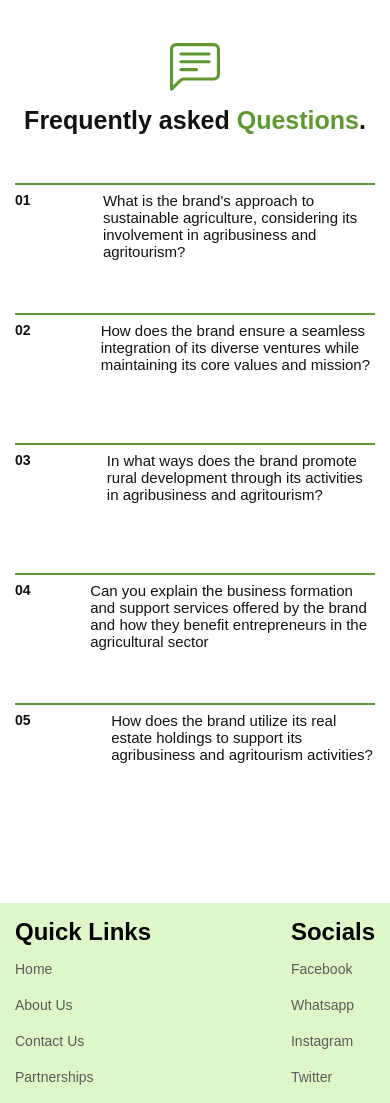
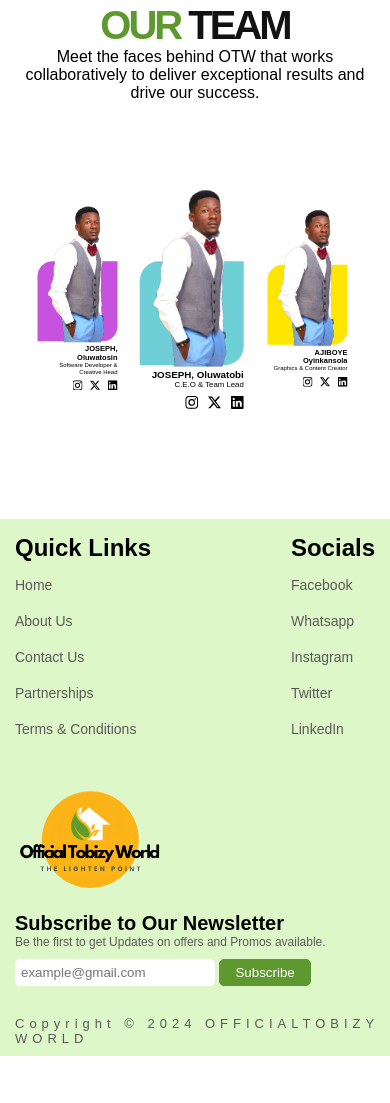
Before and after one commit to TosinoAce/OfficialTobizyWorld, a plain HTML site: page index.html in a window 390 px wide. Shown: the part 2438-3541 px from the top of the page. After the commit the page ends 3494 px from the top, so only its background shows below. Drawn offline with Linux system fonts and the light colour scheme; a web font is replaced by a local one.

Commit message:
Third Commit

```diff
--- a/index.html
+++ b/index.html
@@ -221,7 +221,10 @@
               to register their business or company name. Thank you for a job
               well done!"
             </p>
-            <p class="clientName">- Ms. Iyanuoluwa Ifetayo <br> CEO, House of DDrinks</p>
+            <p class="clientName">
+              - Ms. Iyanuoluwa Ifetayo <br />
+              CEO, House of DDrinks
+            </p>
           </div>
         </div>
         <div class="reviewCard">
@@ -239,143 +242,62 @@
         </div>
       </div>
     </section>
-    <section class="faq">
-      <h2>
-        <img src="images/chat-left-text.svg" alt="message" />
-        <div>Frequently asked <span>Questions</span>.</div>
-      </h2>
-      <div class="questionsContainer">
-        <div class="question">
-          <div class="q-number">
-            <p>01</p>
+    <section class="team">
+      <h2><span>OUR</span> TEAM</h2>
+      <p>
+        Meet the faces behind OTW that works collaboratively to deliver
+        exceptional results and drive our success.
+      </p>
+      <div class="teamContainer">
+        <div class="teamCard">
+          <div class="t-imageContainer">
+            <img
+              class="teamImg"
+              src="images/IMG_9993-removebg-preview.png"
+              alt=""
+            />
+            <div class="bg" style="background-color:#c752df;"></div>
           </div>
-          <div class="q-content">
-            <div class="textHead">
-              <img src="./images/arrow-down.svg" alt="arrow-down" />
-              <h3>
-                What is the brand's approach to sustainable agriculture,
-                considering its involvement in agribusiness and agritourism?
-              </h3>
-            </div>
-            <div class="textBody">
-              <p>
-                Our brand prioritizes sustainable agricultural practices by
-                implementing techniques such as crop rotation, organic farming
-                methods, and water conservation. In agritourism, we educate
-                visitors about the importance of sustainability and offer
-                experiences that showcase our eco-friendly initiatives, such as
-                farm-to-table tours and workshops on responsible farming
-                practices.
-              </p>
-            </div>
+          <h3 class="teamName">JOSEPH, Oluwatosin</h3>
+          <p class="position">Software Developer & Creative Head</p>
+          <div class="handle">
+            <a href=""><img src="images/instagram.svg" alt="" class="handleImg"></a>
+            <a href=""><img src="images/twitter-x.svg" alt="" class="handleImg"></a>
+            <a href=""><img src="images/linkedin.svg" alt="" class="handleImg"></a>
           </div>
         </div>
-        <div class="question">
-          <div class="q-number">
-            <p>02</p>
+        <div class="teamCard" id="Ceo">
+          <div class="t-imageContainer">
+            <img
+              class="teamImg"
+              src="images/IMG_9993-removebg-preview.png"
+              alt=""
+            />
+            <div class="bg" style="background-color:#6ecfd6;"></div>
           </div>
-          <div class="q-content">
-            <div class="textHead">
-              <img src="./images/arrow-down.svg" alt="arrow-down" />
-              <h3>
-                How does the brand ensure a seamless integration of its diverse
-                ventures while maintaining its core values and mission?
-              </h3>
-            </div>
-            <div class="textBody">
-              <p>
-                Integration is key to our brand's success, and we achieve this
-                by aligning all our ventures under a unified mission and set of
-                core values. Regardless of the sector, our focus remains on
-                promoting sustainability, innovation, and community engagement.
-                We have cross-functional teams that oversee different aspects of
-                our operations, ensuring communication and collaboration between
-                our agribusiness, agritourism, real estate, and business support
-                divisions. This cohesive approach enables us to leverage our
-                strengths across all areas and deliver consistent value to our
-                stakeholders.
-              </p>
-            </div>
+          <h3 class="teamName">JOSEPH, Oluwatobi</h3>
+          <p class="position">C.E.O & Team Lead</p>
+          <div class="handle">
+            <a href=""><img src="images/instagram.svg" alt="" class="handleImg"></a>
+            <a href=""><img src="images/twitter-x.svg" alt="" class="handleImg"></a>
+            <a href=""><img src="images/linkedin.svg" alt="" class="handleImg"></a>
           </div>
         </div>
-        <div class="question">
-          <div class="q-number">
-            <p>03</p>
+        <div class="teamCard">
+          <div class="t-imageContainer">
+            <img
+              class="teamImg"
+              src="images/IMG_9993-removebg-preview.png"
+              alt=""
+            />
+            <div class="bg" style="background-color: #ffe600;"></div>
           </div>
-          <div class="q-content">
-            <div class="textHead">
-              <img src="./images/arrow-down.svg" alt="arrow-down" />
-              <h3>
-                In what ways does the brand promote rural development through
-                its activities in agribusiness and agritourism?
-              </h3>
-            </div>
-            <div class="textBody">
-              <p>
-                Rural development is a core focus of our brand, and we strive to
-                make a positive impact through our activities in agribusiness
-                and agritourism. We create employment opportunities for local
-                residents by hiring staff for farming operations, hospitality
-                services, and business support functions. Additionally, we
-                collaborate with local communities to preserve cultural
-                heritage, promote sustainable tourism, and invest in
-                infrastructure improvements that benefit both residents and
-                visitors.
-              </p>
-            </div>
-          </div>
-        </div>
-        <div class="question">
-          <div class="q-number">
-            <p>04</p>
-          </div>
-          <div class="q-content">
-            <div class="textHead">
-              <img src="./images/arrow-down.svg" alt="arrow-down" />
-              <h3>
-                Can you explain the business formation and support services
-                offered by the brand and how they benefit entrepreneurs in the
-                agricultural sector
-              </h3>
-            </div>
-            <div class="textBody">
-              <p>
-                Our brand provides comprehensive business formation and support
-                services tailored for all forms of business type and size. This
-                includes assistance with business registration, licensing, and
-                compliance, as well as access to resources such as market
-                research, financial planning, and networking opportunities. By
-                offering these services, we empower entrepreneurs to establish
-                and grow their businesses with confidence, contributing to the
-                overall development of their sphere of Influence.
-              </p>
-            </div>
-          </div>
-        </div>
-        <div class="question">
-          <div class="q-number">
-            <p>05</p>
-          </div>
-          <div class="q-content">
-            <div class="textHead">
-              <img src="./images/arrow-down.svg" alt="arrow-down" />
-              <h3>
-                How does the brand utilize its real estate holdings to support
-                its agribusiness and agritourism activities?
-              </h3>
-            </div>
-            <div class="textBody">
-              <p>
-                Our real estate holdings play a crucial role in supporting our
-                agribusiness and agritourism ventures. We strategically invest
-                in properties that are suitable for farming, tourism, and
-                development. For example, we may have farmland for cultivation,
-                scenic locations for agritourism attractions, and commercial
-                spaces for business support services. This integration allows us
-                to create synergies between our different ventures and maximize
-                their potential.
-              </p>
-            </div>
+          <h3 class="teamName">AJIBOYE Oyinkansola</h3>
+          <p class="position">Graphics & Content Creator</p>
+          <div class="handle">
+            <a href=""><img src="images/instagram.svg" alt="" class="handleImg"></a>
+            <a href=""><img src="images/twitter-x.svg" alt="" class="handleImg"></a>
+            <a href=""><img src="images/linkedin.svg" alt="" class="handleImg"></a>
           </div>
         </div>
       </div>
--- a/script.js
+++ b/script.js
@@ -1,4 +1,3 @@
-const faq = document.querySelectorAll(".question");
 const serviceBtn = document.querySelector(".service-dropdown");
 const services = document.querySelector(".dropdown-content-container");
 const themeToggle = document.getElementById("toggleMode");
@@ -10,18 +9,6 @@ const mobileNav = document.querySelector("header");
 const numbers = [1, 2, 3, 4, 5];
 let index = 0;
 
-faq.forEach((question) => {
-  question.addEventListener("click", () => {
-    faq.forEach((item) => {
-      item.classList.remove("viewAns");
-    });
-    if (question.classList.contains("viewAns")) {
-      question.classList.remove("viewAns");
-    } else {
-      question.classList.add("viewAns");
-    }
-  });
-});
 
 serviceBtn.addEventListener("click", () => {
   services.classList.toggle("open");
--- a/style.css
+++ b/style.css
@@ -527,87 +527,83 @@ header button:hover,
   font-weight: 600;
   text-align: center;
 }
-/* FAQ css styles */
 
-.faq {
+/* teams style css */
+
+.team{
   width: 100%;
-  padding: 70px 100px 70px 100px;
-  background-color: var(--secondary-color);
+  padding: 50px;
+  width: 100%;
+  min-height: 50vh;
+}
+.team h2 {
+  text-align: center;
+  font-size: 40px;
+  font-family: "League Spartan", sans-serif;
+  letter-spacing: -3px;
   color: var(--primary-color);
 }
-
-.faq h2 {
-  font-family: "League Spartan", sans-serif;
-  font-size: 40px;
-  line-height: 100%;
+.team > p{
   text-align: center;
+}
+.team h2 span {
+  color: #5e9930;
+}
+.teamContainer{
+  width: 100%;
   display: flex;
   justify-content: center;
   align-items: center;
+  padding: 0 50px;
+  margin: 70px 0 50px 0 ;
+  gap: 80px;
+}
+.teamImg{
+  width: 150px;
+}
+.bg{
+  width: 160px;
+  height: 160px;
+  border-bottom-right-radius: 30px;
+  border-top-left-radius: 30px;
+  position: absolute;
+  z-index: -2;
+  bottom: 6px;
+  right: 0px;
+}
+.t-imageContainer{
+  position: relative;
+}
+.teamCard{
+  display: flex;
   flex-direction: column;
-  gap: 15px;
-  color: var(--primary-color);
+  justify-content: flex-start;
+  align-items: flex-end;
 }
-.faq h2 span {
-  color: #5e9930;
-}
-.questionsContainer {
-  width: 100%;
-  margin-top: 50px;
-  transition: all 0.2s ease-in-out;
-}
-.question {
-  width: 100%;
-  height: 65px;
-  display: flex;
-  align-items: flex-start;
-  padding: 7px 0;
-  transition: all 0.2s ease-in-out;
-  border-top: 2px solid #5e9930;
-  cursor: pointer;
-}
-.q-content {
-  max-width: 700px;
-}
-.q-number {
-  width: 250px;
-  font-size: 14px;
-  font-weight: 600;
-}
-.textHead {
-  display: flex;
-  align-items: center;
-  gap: 10px;
-  margin-bottom: 15px;
-  user-select: none;
-}
-.textHead h3 {
-  font-weight: 500;
+.teamName{
   font-size: 15px;
 }
-.textBody {
-  max-width: 600px;
-  margin-left: 26px;
-  overflow: hidden;
-  transition: 0.2s ease-in-out;
-  opacity: 0;
-  visibility: hidden;
-  padding-bottom: 20px;
+.position{
+  font-size: 12px;
 }
-.textBody p {
-  font-size: 14px;
-  font-weight: 300;
-  line-height: 180%;
+.handle{
+  width: 100%;
+  display: flex;
+  justify-content: flex-end;
+  gap: 15px;
+  margin-top: 10px;
+  align-items: center;
 }
-.question.viewAns {
-  height: fit-content;
+.handleImg{
+  cursor: pointer;
+  transition: 0.4s ease-in-out;
 }
-.question.viewAns .textBody {
-  height: 100%;
-  opacity: 1;
-  visibility: visible;
+.handleImg:hover{
+  transform: scale(1.15);
 }
-
+#Ceo{
+  transform: scale(1.2);
+}
 /* footer css */
 footer {
   width: 100%;
@@ -923,4 +919,21 @@ footer img {
     cursor: pointer;
     transition: 0.4s ease-in-out;
   }
+  .teamContainer{
+    transform: scale(0.5);
+    margin: 0;
+  }
+  .team{
+    padding: 30px 15px;
+  }
+  #Ceo{
+    transform: scale(1.3);
+  }
+  .teamName{
+    font-size: 15px;
+    text-align: right;
+  }
+  .position{
+    text-align: right;
+  }
 }
```
Also changed, not shown: images/IMG_9993-removebg-preview.png (added), images/instagram.svg (added), images/linkedin.svg (added), images/twitter-x.svg (added), images/whatsapp.svg (added), 3 other files.
